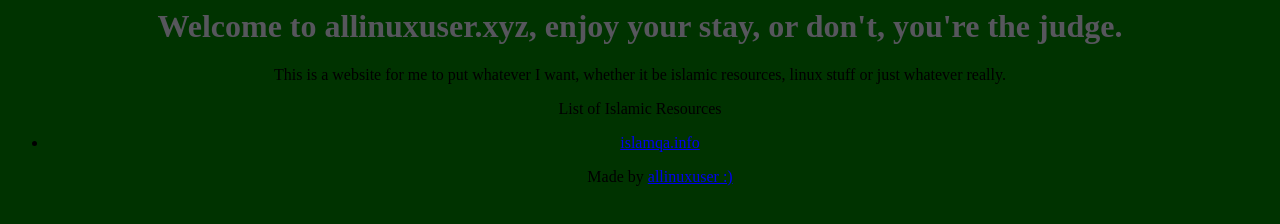
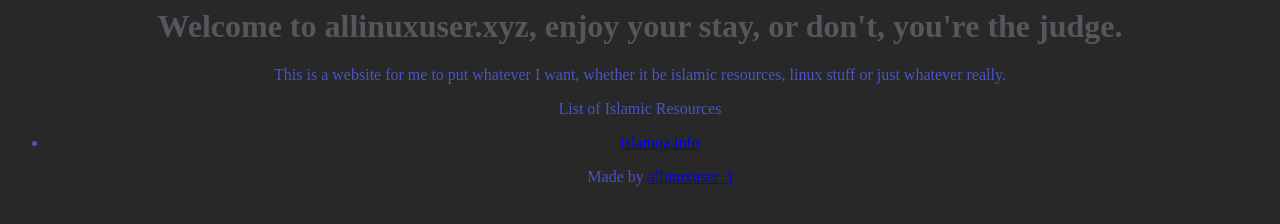
Before and after one commit to allinuxuser/allinuxuser-website, a plain HTML site: page index.html in a window 1280 px wide. Drawn offline with Linux system fonts and the light colour scheme.

Commit message:
Update the website's look and design

```diff
--- a/styles.css
+++ b/styles.css
@@ -1,5 +1,5 @@
 body {
-  background-color: #003300;
+  background-color: #282828;
 }
 
 .greeting-text {
@@ -11,3 +11,8 @@ body {
 .greeting-text {
   text-align: center;
 }
+
+.bottom-text,
+.centered-text {
+  color: #4c53c2;
+}
```
